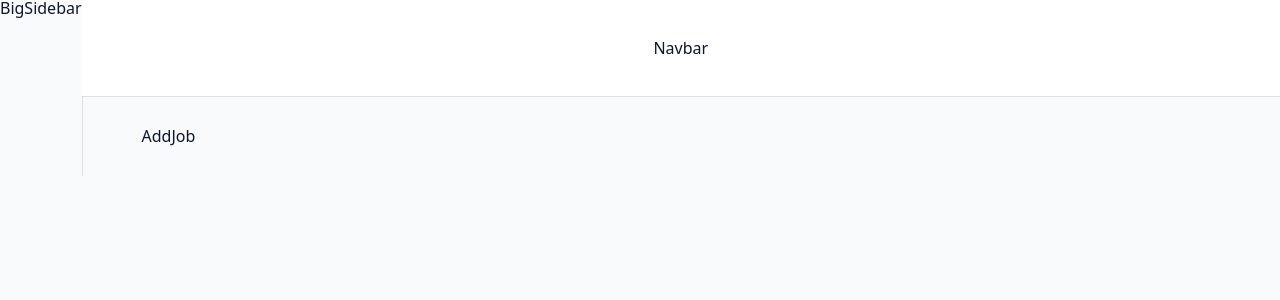
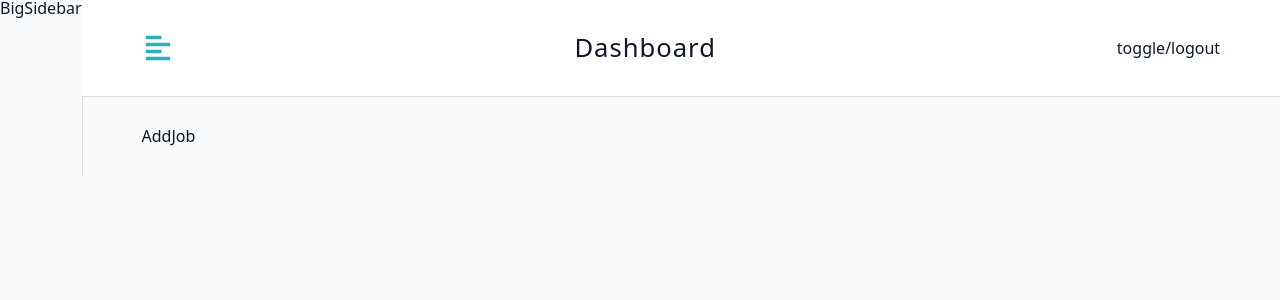
Before and after one commit to sarevir/mern-jobify_client, a React (Vite) app: page /dashboard in a window 1280 px wide. Shown: the top 300 px of the page. Built offline with nearby package versions, Linux system fonts and the light colour scheme.

Commit message:
Section 8:39. Navbar Structure

```diff
--- a/src/components/Navbar.jsx
+++ b/src/components/Navbar.jsx
@@ -1,6 +1,22 @@
 import Wrapper from "../assets/wrappers/Navbar";
-
+import { FaAlignLeft } from "react-icons/fa";
+import Logo from "./Logo";
+import { useDashboardContext } from "../pages/DashboardLayout";
 const Navbar = () => {
-  return <Wrapper>Navbar</Wrapper>;
+  const { toggleSidebar } = useDashboardContext();
+  return (
+    <Wrapper>
+      <div className="nav-center">
+        <button type="button" className="toggle-btn" onClick={toggleSidebar}>
+          <FaAlignLeft />
+        </button>
+        <div>
+          <Logo />
+          <h4 className="logo-text">dashboard</h4>
+        </div>
+        <div className="btn-container">toggle/logout</div>
+      </div>
+    </Wrapper>
+  );
 };
 export default Navbar;
```
